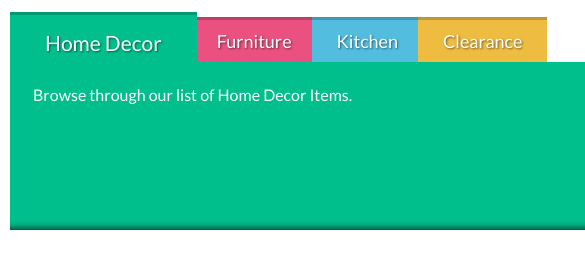
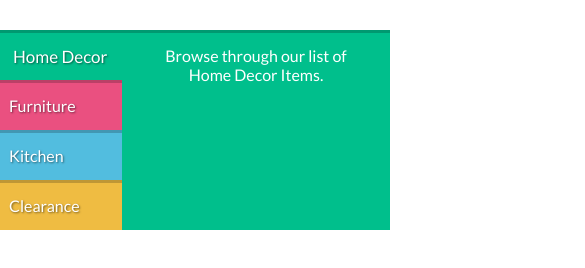
Before and after one commit to monalighosh/tabs-component-css, a plain HTML site: page index.html in a window 390 px wide. Shown: the top 268 px of the page, 585 px wide, since content can reach past the window. Drawn offline with Linux system fonts and the light colour scheme.

Commit message:
Updating css

```diff
--- a/project-1.css
+++ b/project-1.css
@@ -10,14 +10,14 @@
  	font-family: 'Lato', sans-serif;
  	font-size: 16px;
  	margin-top: 30px;
- 	margin-left: 10px;
  }
 
  .tabComponent {
  	position: relative;
  	min-height: 200px;
- 	width: 650px;
+ 	max-width: 650px;
  	color: #fff;
+ 	margin: 0 auto;
  }
 
  .tabs {
@@ -49,6 +49,7 @@
  	padding: 23px;
  	background: #fff;
  	box-shadow: inset 0 -10px 10px -10px #000000;
+ 	text-align: center;
  }
 
  #homeDecor ~ label {
@@ -90,3 +91,56 @@
  	color: white;
  	z-index: 2;
  }
+
+ /*---Media Queries---*/
+
+ @media (max-width: 600px) and (orientation: portrait) {
+
+ 	.tabs label {
+ 		position: absolute;
+ 		height: 50px;
+ 		width: 126px;
+ 		padding: 13px;
+ 		font-size: 16px;
+ 		display: block;
+ 	}
+
+ 	.tabs label[for="furniture"] {
+ 		top: 50px;
+ 	}
+ 	.tabs label[for="kitchen"] {
+ 		top: 100px;
+ 	}
+ 	.tabs label[for="clearance"] {
+ 		top: 150px;
+ 	}
+
+ 	.tabContent {
+ 		left: 122px;
+ 		top: 0;
+ 		box-shadow: none;
+ 		border-top: 3px solid rgba(0,0,0,0.2);
+ 		padding: 13px 23px;
+ 	}
+
+ 	.tabs input[type="radio"]:checked ~ label {
+ 		padding: 13px;
+ 		font-size: 17px;
+ 	}
+ }
+
+ @media (max-width: 360px) and (orientation: portrait) {
+
+ 	.tabs label {
+ 		width: 116px;
+ 		font-size: 14px;
+ 	}
+
+ 	.tabContent {
+ 		left: 112px;
+ 	}
+
+ 	.tabs input[type="radio"]:checked ~ label {
+ 		font-size: 15px;
+ 	}
+ }
```
